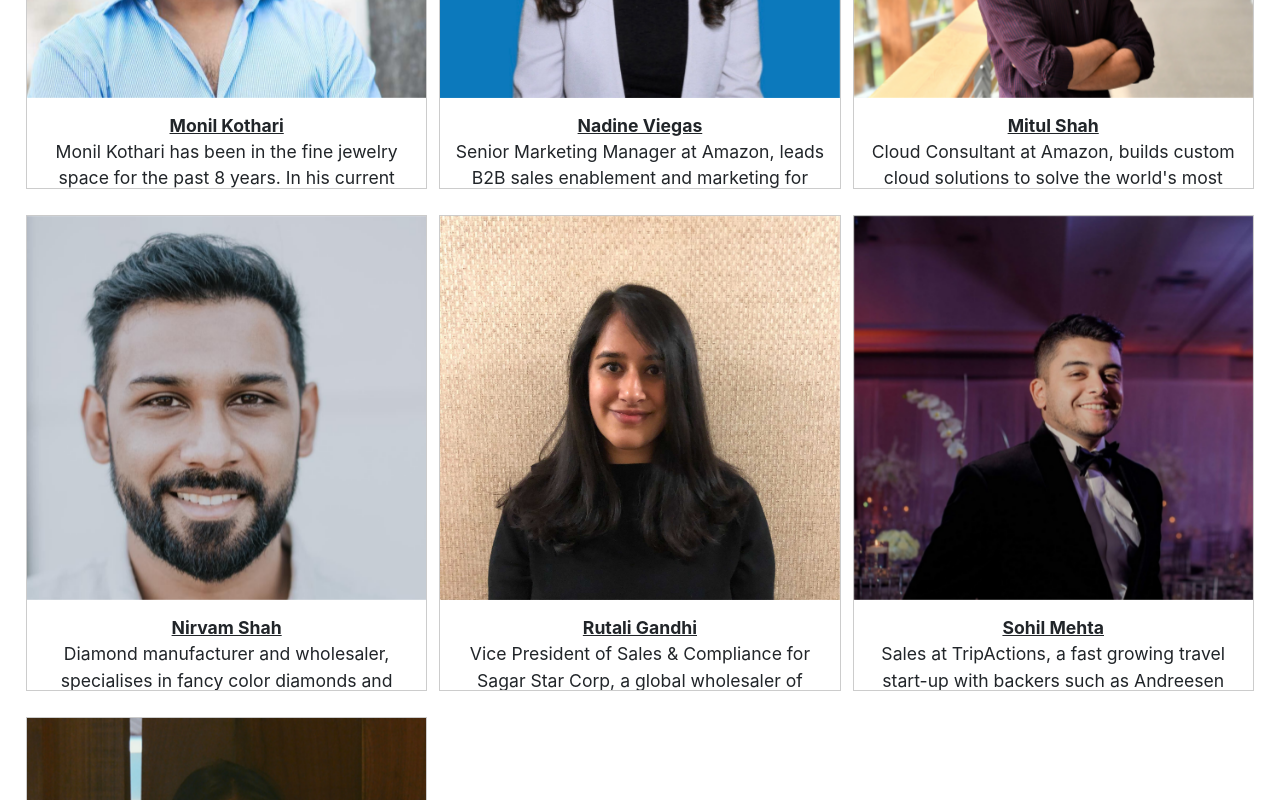
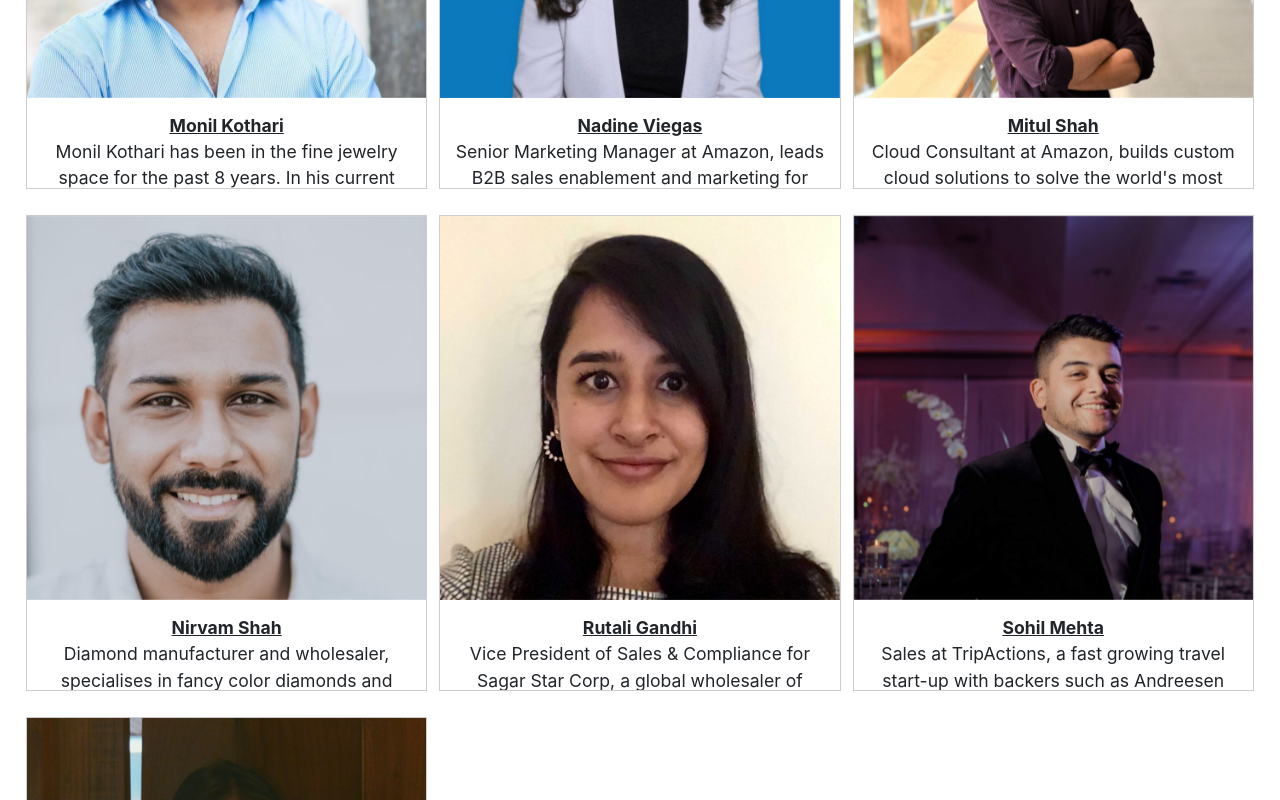
Before and after one commit to mitulshah3882/GemHack, a plain HTML site: page about.html in a window 1280 px wide. Shown: the part 501-1301 px from the top of the page. Drawn offline with nearby package versions, Linux system fonts and the light colour scheme.

Commit message:
Rutali picture

```diff
--- a/about.html
+++ b/about.html
@@ -85,7 +85,7 @@
               </div>
               <div class="responsive">
                 <div class="gallery">
-                    <img src="imgs/rutali1.png" alt="Cinque Terre" width="600" height="400">
+                    <img src="imgs/rutali2.png" alt="Cinque Terre" width="600" height="400">
                   <div class="desc"><b><u>Rutali Gandhi</u></b><br>Vice President of Sales & Compliance for Sagar Star Corp, a global wholesaler of loose diamonds, and currently serves as a director for the Indian Diamond & Colorstone Association. Prior to joining the Gem & Jewelry Industry in 2013, Rutali served as an Equity Research Analyst at Goldman Sachs, covering the large and mid-cap oil services sector.</div>
                 </div>
               </div>
```
